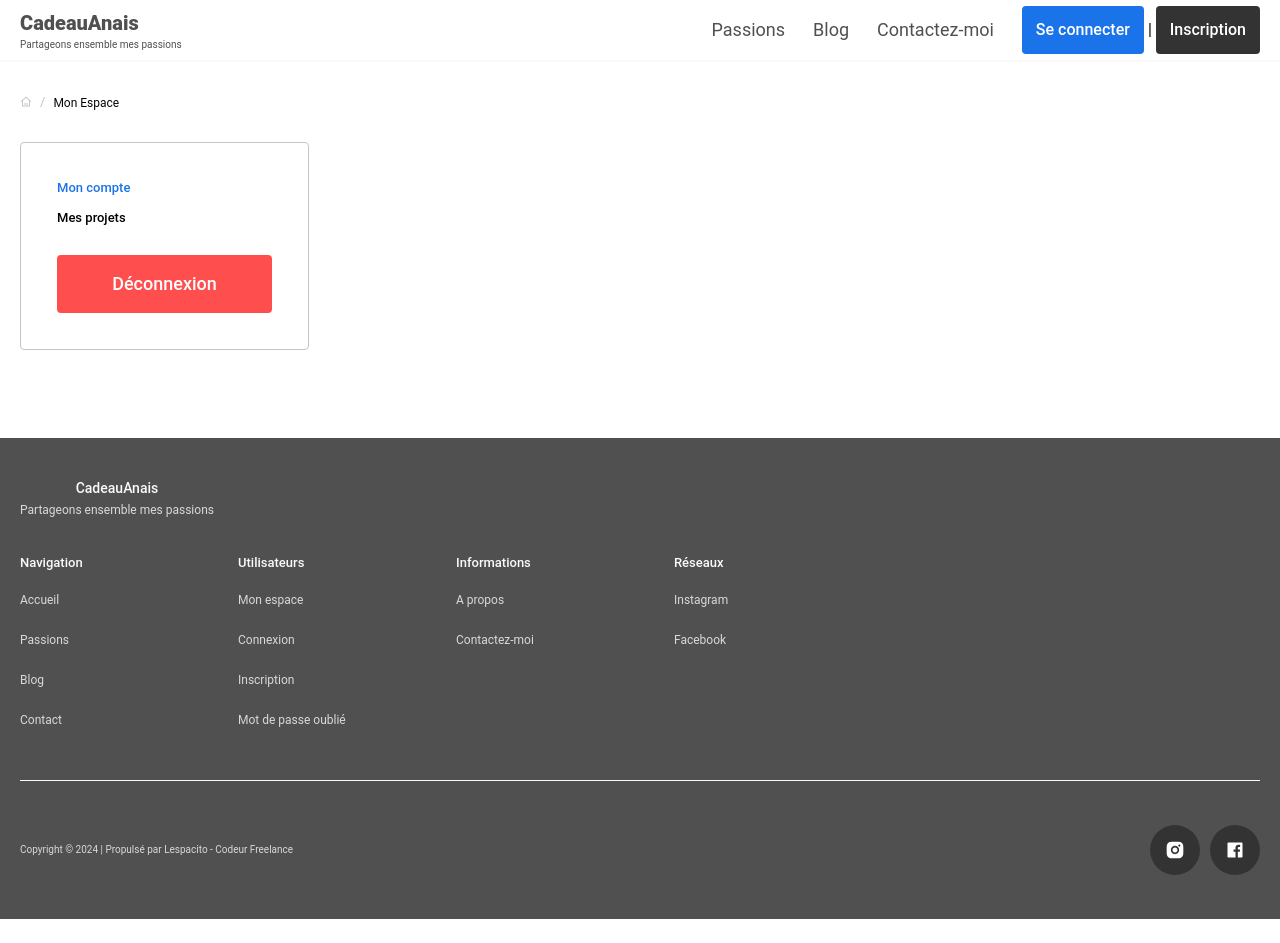
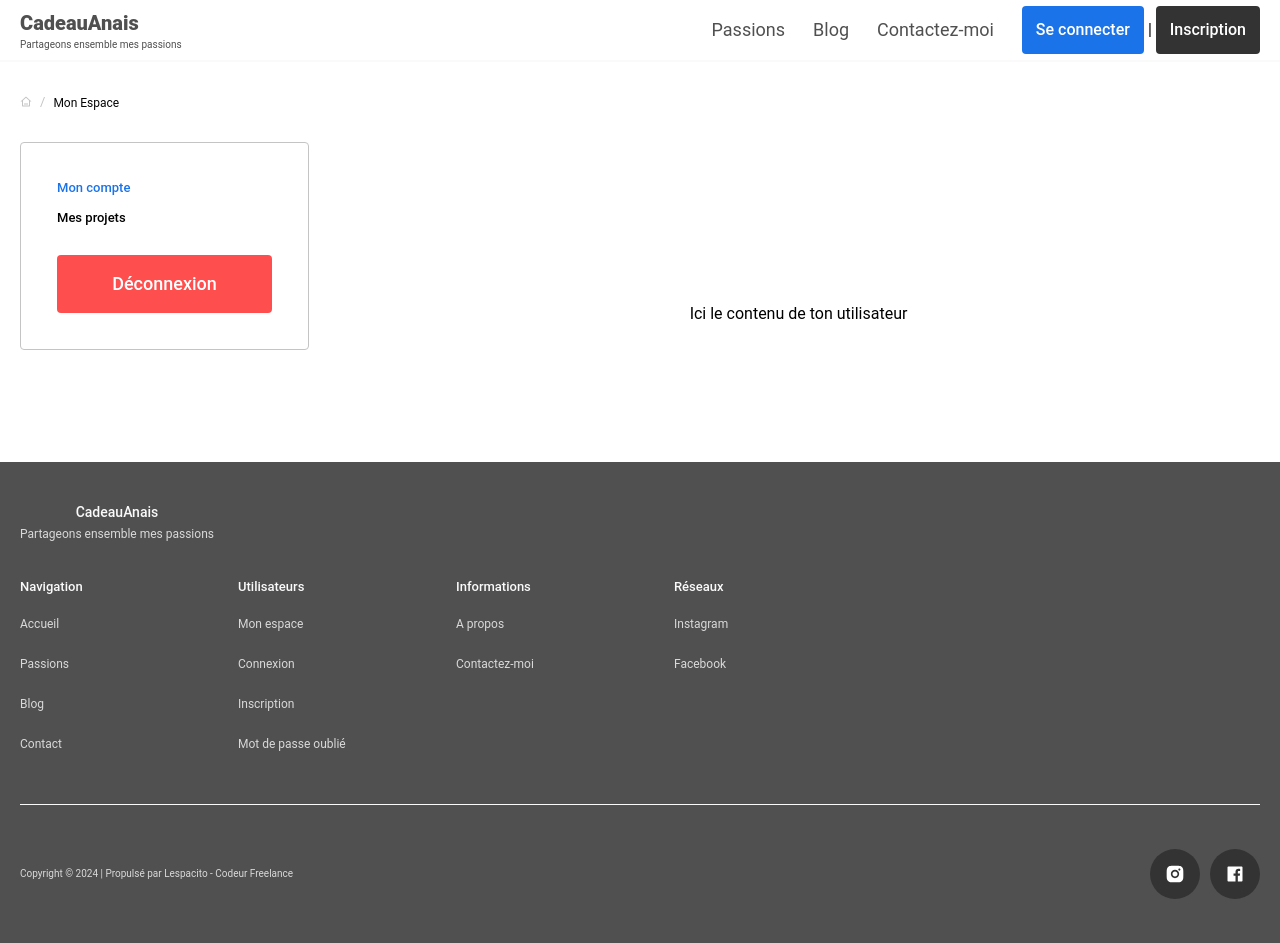
Before and after one commit to lespacito/anaisrepo, a Next.js app: page /mon-espace in a window 1280 px wide. Before the commit the page ends 919 px from the top, so only its background shows below. Built offline with nearby package versions, Linux system fonts and the light colour scheme.

Commit message:
mon-espace content updated

```diff
--- a/app/ui/modules/user-profile/user-account/user-account.container.tsx
+++ b/app/ui/modules/user-profile/user-account/user-account.container.tsx
@@ -1,3 +1,7 @@
 export const UserAccountContainer = () => {
-  return <div className="flex justify-center mb-20 pt-40"></div>;
+  return (
+    <div className="flex justify-center mb-20 pt-40">
+      Ici le contenu de ton utilisateur
+    </div>
+  );
 };
```
